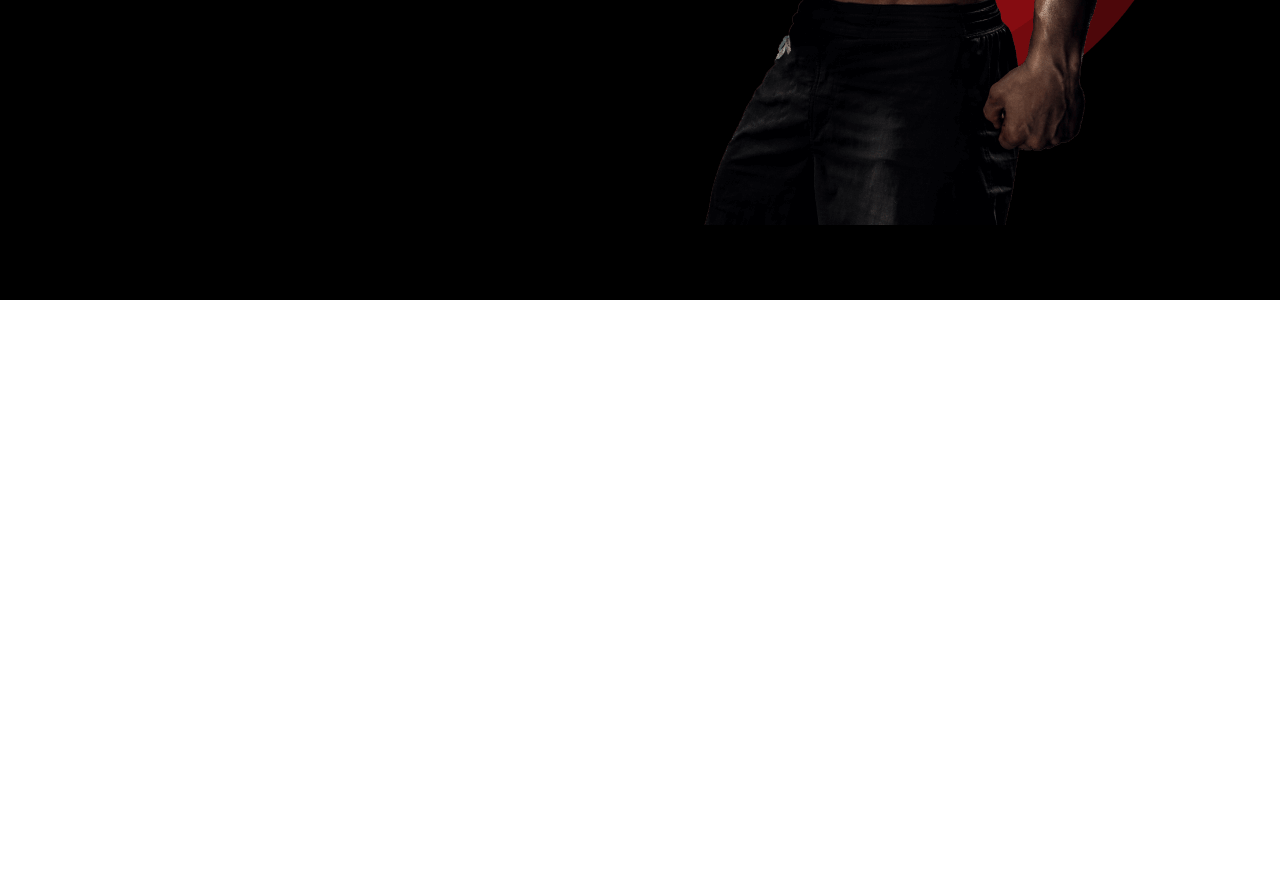
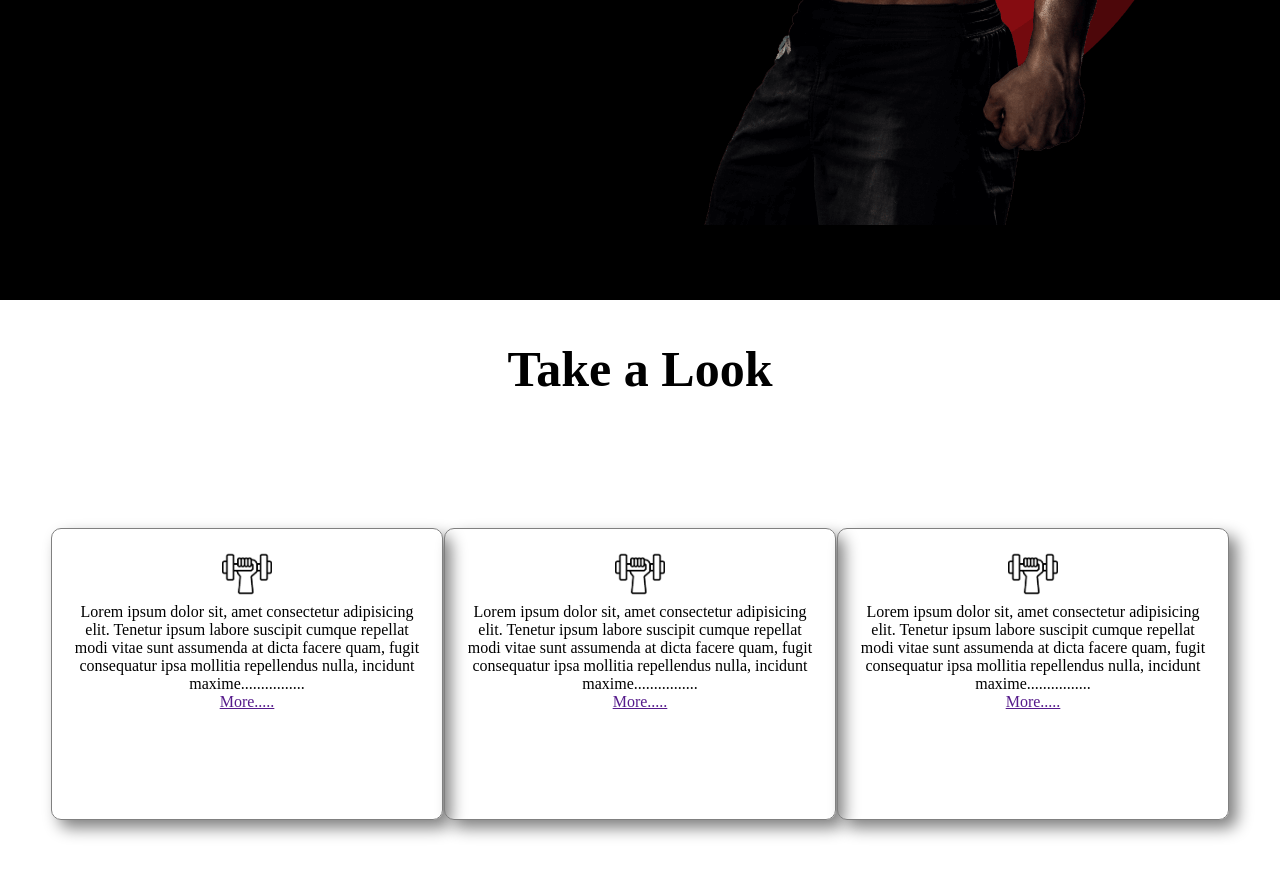
Before and after one commit to Murshed9616/gym-practice-fitness-power, a plain HTML site: page index.html in a window 1280 px wide. Shown: the part 590-1460 px from the top of the page. Before the commit the page ends 890 px from the top, so only its background shows below. Drawn offline with Linux system fonts and the light colour scheme.

Commit message:
box and image

```diff
--- a/index.html
+++ b/index.html
@@ -43,8 +43,42 @@
 
         </div>
     </div>
+    <h1 class="section2-title">Take a Look</h1>
 
+    <div class="section-two">
 
+        <div class="card1">
+            <div class="card-despription">
+                <img class="gym-icon" src="./images/package/icon1.png" alt="" />
+                <p>Lorem ipsum dolor sit, amet consectetur adipisicing elit. Tenetur ipsum labore suscipit cumque
+                    repellat
+                    modi vitae sunt assumenda at dicta facere quam, fugit consequatur ipsa mollitia repellendus nulla,
+                    incidunt maxime................</p>
+                <a href="">More.....</a>
+            </div>
+        </div>
+        <div class="card1">
+            <div class="card-despription">
+                <img class="gym-icon" src="./images/package/icon1.png" alt="" />
+                <p>Lorem ipsum dolor sit, amet consectetur adipisicing elit. Tenetur ipsum labore suscipit cumque
+                    repellat
+                    modi vitae sunt assumenda at dicta facere quam, fugit consequatur ipsa mollitia repellendus nulla,
+                    incidunt maxime................</p>
+                <a href="">More.....</a>
+            </div>
+        </div>
+        <div class="card1">
+            <div class="card-despription">
+                <img class="gym-icon" src="./images/package/icon1.png" alt="" />
+                <p>Lorem ipsum dolor sit, amet consectetur adipisicing elit. Tenetur ipsum labore suscipit cumque
+                    repellat
+                    modi vitae sunt assumenda at dicta facere quam, fugit consequatur ipsa mollitia repellendus nulla,
+                    incidunt maxime................</p>
+                <a href="">More.....</a>
+            </div>
+        </div>
+
+    </div>
 </body>
 
 </html>
--- a/style.css
+++ b/style.css
@@ -85,3 +85,42 @@
     margin: 10px;
     font-size: 18px;
 }
+
+
+.section2-title {
+    text-align: center;
+    font-size: 50px;
+    font-weight: bold;
+    margin-bottom: 10px;
+    margin-top: 40px;
+}
+
+.section-two {
+    margin-top: 40px;
+    padding: 50px;
+    display: flex;
+    justify-content: space-evenly;
+}
+
+.card1 {
+    width: 350px;
+    height: 250px;
+    border: 1px solid gray;
+    text-align: center;
+    box-shadow: 8px 8px 16px gray;
+    padding: 20px;
+    border-radius: 10px;
+    margin-top: 40px;
+    transition: 8ms;
+
+}
+
+.card1:hover {
+    border: 1px solid red;
+    margin-top: 0px;
+    transition: 8ms;
+}
+
+.gym-icon {
+    width: 50px;
+}
```
